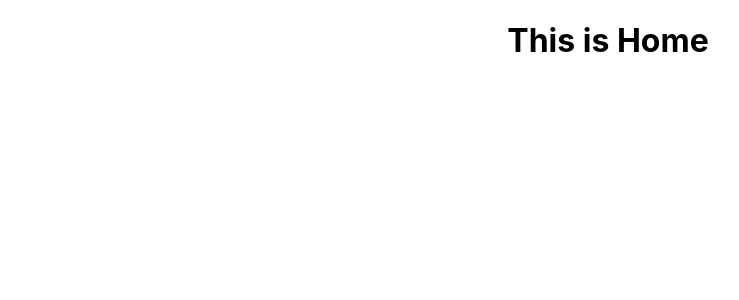
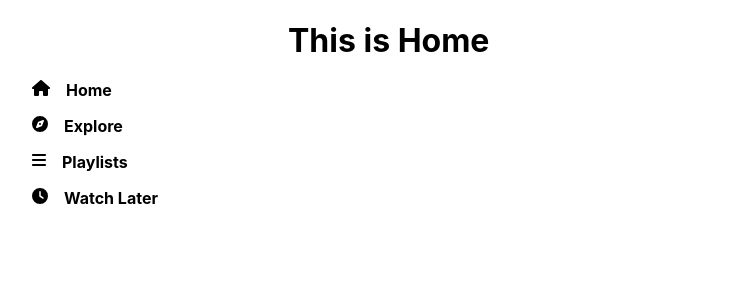
Before and after one commit to WadadParker/mcr9, a React (Create React App) app: page / in a window 1280 px wide. Shown: the top 300 px of the page, without its empty margins (32-771 px from the left). Built offline with nearby package versions, Linux system fonts and the light colour scheme.

Commit message:
feat: sidebar

```diff
--- a/src/components/sideBar/SideBar.jsx
+++ b/src/components/sideBar/SideBar.jsx
@@ -1,8 +1,38 @@
 import styles from "./sideBar.module.css";
+
+import { NavLink } from "react-router-dom";
+
+import { FontAwesomeIcon } from "@fortawesome/react-fontawesome";
+import { faHouse, faCompass, faBars } from "@fortawesome/free-solid-svg-icons";
+import { faClock } from "@fortawesome/free-solid-svg-icons";
 
 export const SideBar=()=> {
 
     return (
-        <h1>This is SideBar</h1>
+        <div className={styles[`sidebar-container`]}>
+            <nav className={styles.nav}>
+
+                <NavLink exact to="/" className={styles[`link-container`]} activeClassName={styles['active-link-container']}>
+                    <FontAwesomeIcon icon={faHouse} />
+                    <strong className={styles.link}>Home</strong>
+                </NavLink>
+
+                <NavLink to="/explore" className={styles[`link-container`]}>
+                    <FontAwesomeIcon icon={faCompass} />
+                    <strong className={styles.link}>Explore</strong>
+                </NavLink>
+
+                <NavLink to="/playlists" className={styles[`link-container`]}>
+                    <FontAwesomeIcon icon={faBars} />
+                    <strong className={styles.link}>Playlists</strong>
+                </NavLink>
+
+                <NavLink to="/watchlater" className={styles[`link-container`]}>
+                    <FontAwesomeIcon icon={faClock} />
+                    <strong className={styles.link}>Watch Later</strong>
+                </NavLink>
+
+            </nav>
+        </div>
     )
 }
--- a/src/components/sideBar/sideBar.module.css
+++ b/src/components/sideBar/sideBar.module.css
@@ -0,0 +1,31 @@
+.sidebar-container {
+    height: 90vh;
+    width: 20vw;
+    padding-left: 5vw;
+}
+
+.nav {
+    display: grid;
+    margin-top: 10vh;
+    place-items: center start;
+    row-gap: 1rem;
+}
+
+.link-container{
+    color: black;
+    text-decoration: none;
+    display: flex;
+    justify-content: space-evenly;
+}
+.link-container:hover {
+    color:rgb(63, 138, 242) ;
+}
+.link {
+    padding: 0 1rem;
+}
+.active-link-container {
+    color: rgb(54, 134, 247);
+    text-decoration: none;
+    display: flex;
+    justify-content: space-evenly;
+}
--- a/src/pages/home/Home.jsx
+++ b/src/pages/home/Home.jsx
@@ -1,8 +1,13 @@
 import styles from "./home.module.css";
+
+import { SideBar } from "../../components/sideBar/SideBar";
 
 export const Home=()=>
 {
     return (
-        <h1>This is Home</h1>
+        <div className={styles[`page-container`]}>
+            <SideBar />
+            <h1>This is Home</h1>
+        </div>
     )
 }
--- a/src/pages/home/home.module.css
+++ b/src/pages/home/home.module.css
@@ -0,0 +1,3 @@
+.page-container {
+    display: flex;
+}
```
